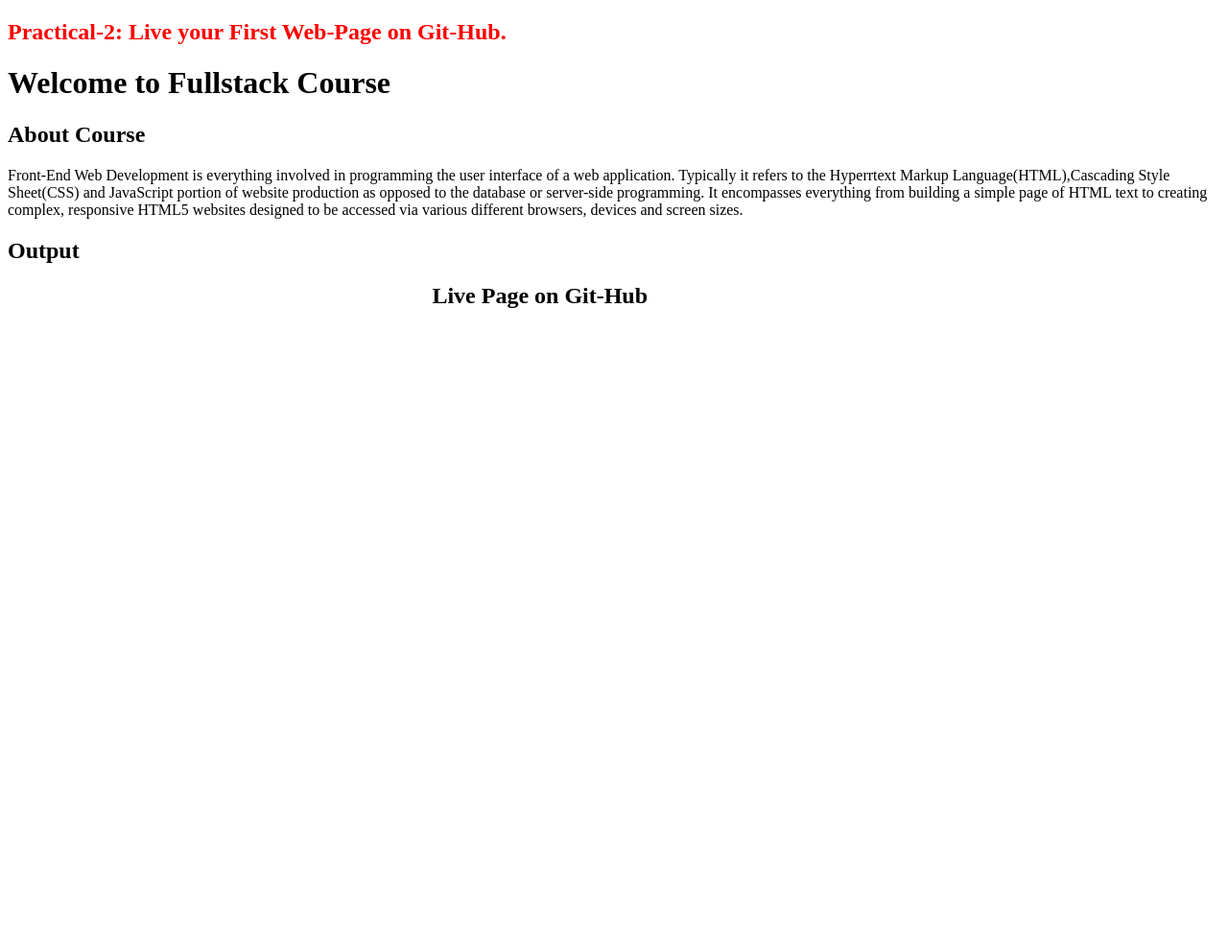
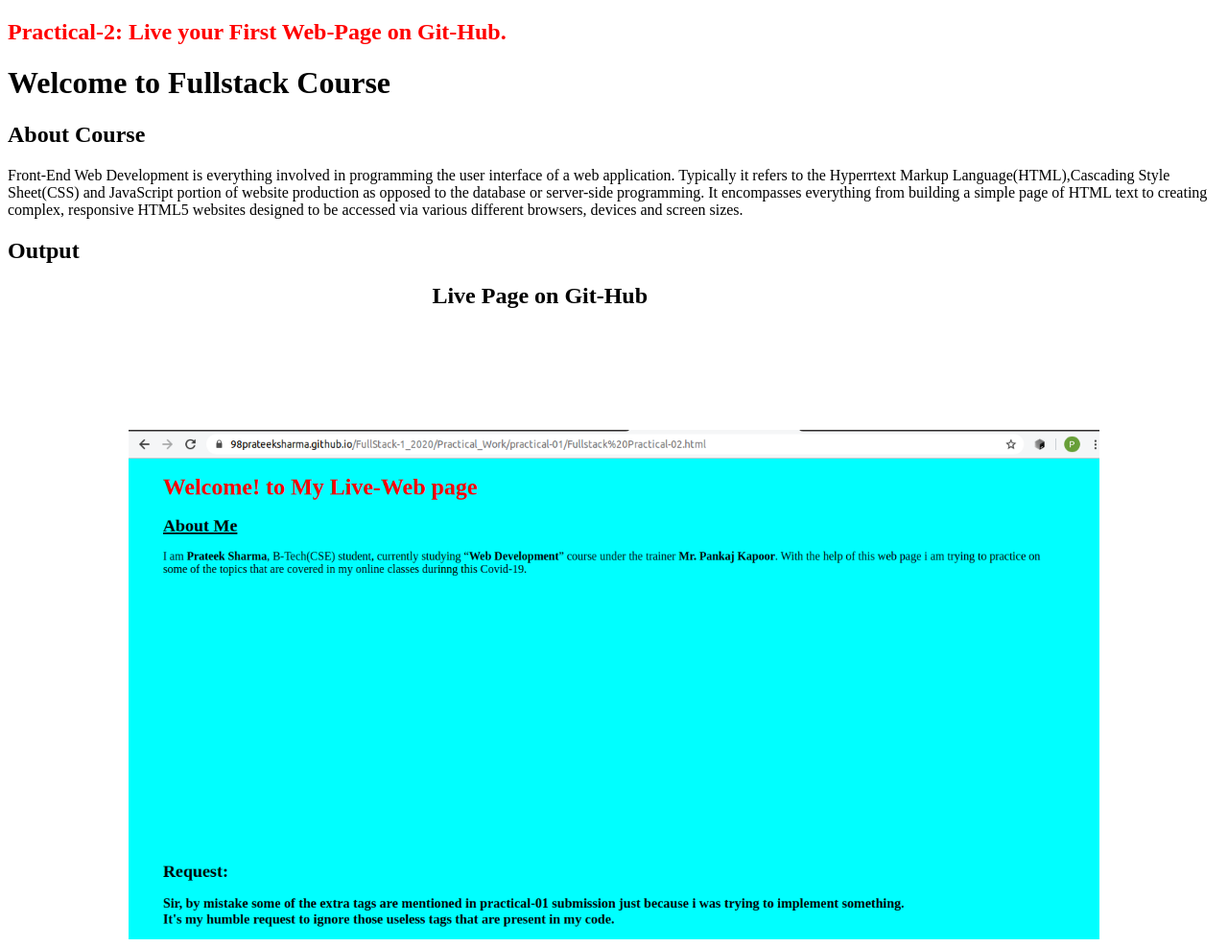
Before and after one commit to 98PrateekSharma/FullStack-1_2020, a plain HTML site: page Practical_Work/practical-02/Fullstack Practical-02.html in a window 1280 px wide. Shown: the whole page at 96% size. Before the commit the page ends 800 px from the top, so only its background shows below. Drawn offline with Linux system fonts and the light colour scheme.

Commit message:
Practical-02 completed

```diff
--- a/Practical_Work/practical-02/Fullstack Practical-02.html
+++ b/Practical_Work/practical-02/Fullstack Practical-02.html
@@ -16,6 +16,6 @@
 
  <h2>Output</h2>
  <h2 style="padding-left: 35%;">Live Page on Git-Hub</h2>
- <img src="" alt="" style="width: 80%;display: block; margin: auto;margin-top: 10%;">
+ <img src="https://98prateeksharma.github.io/FullStack-1_2020/Practical_Work/img/Practical-02.png" alt="" style="width: 80%;display: block; margin: auto;margin-top: 10%;">
 </body>
 </html>
```
